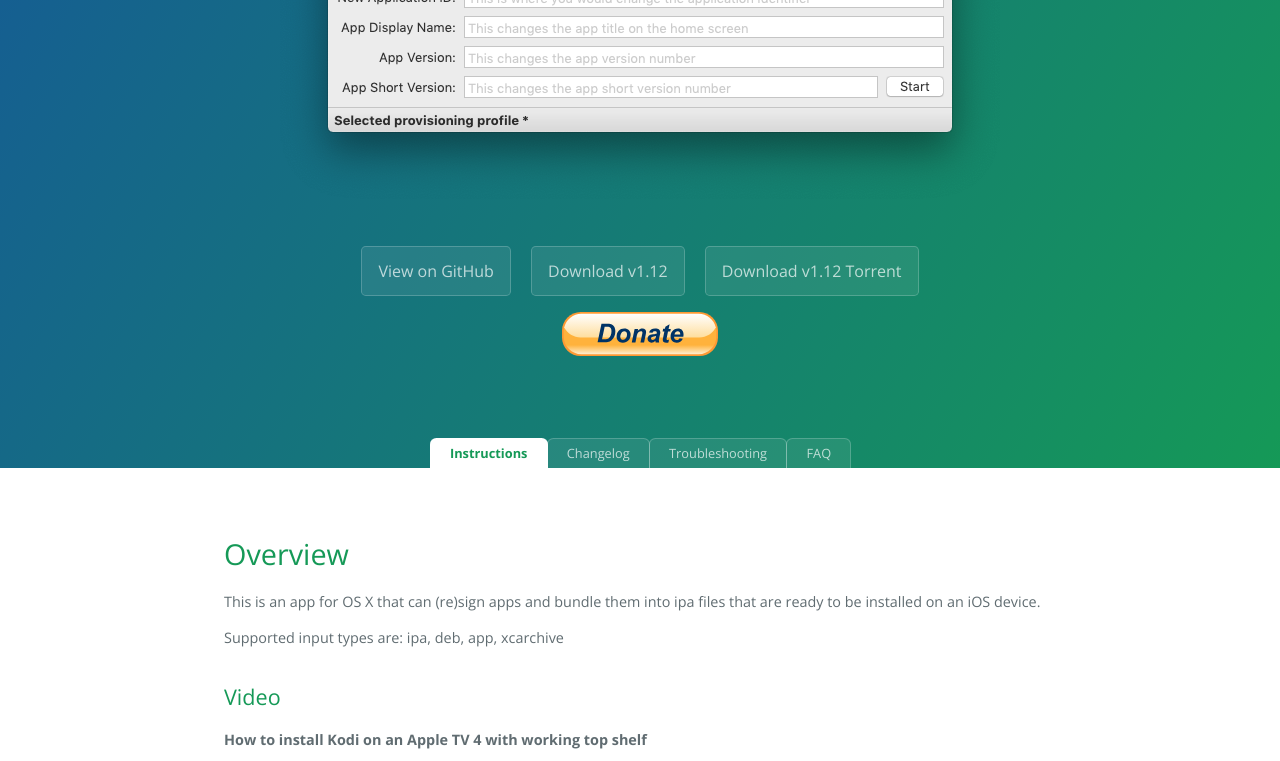
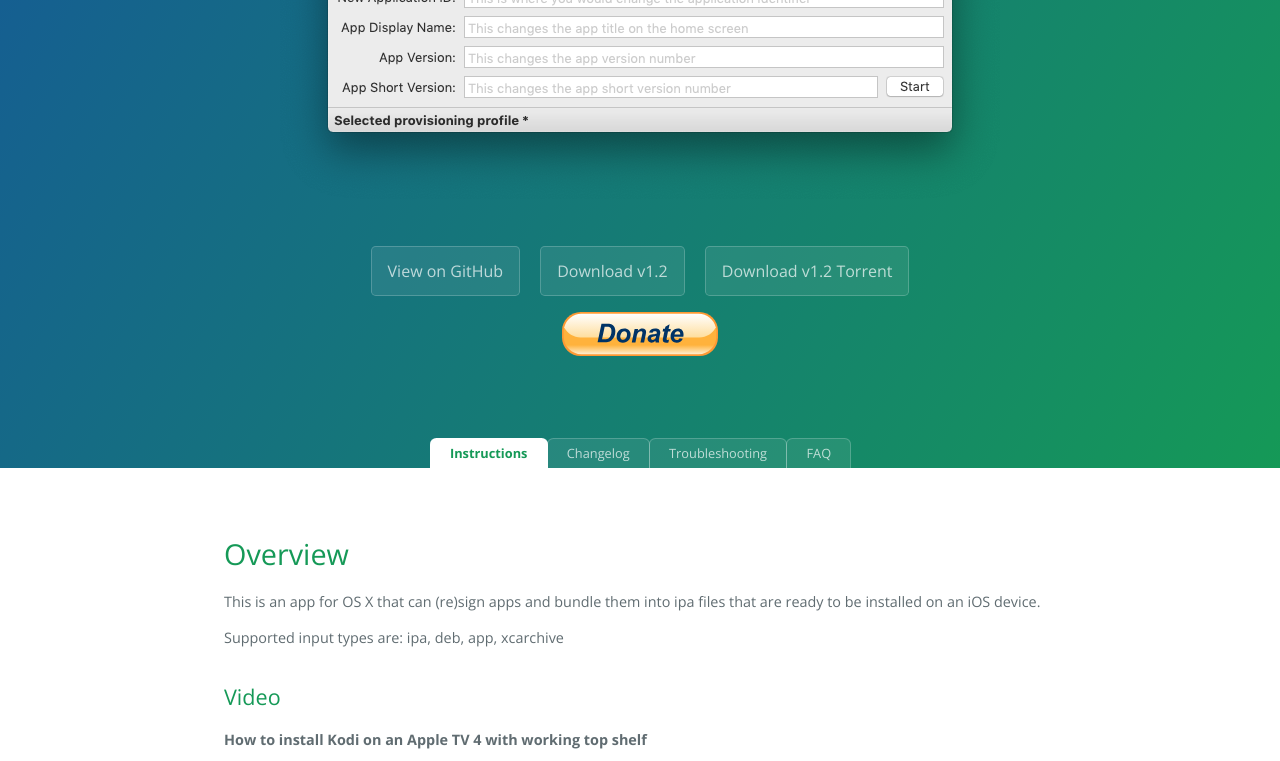
Before and after one commit to DanTheMan827/dantheman827.github.io, a Jekyll site: the page built from pages/ios-app-signer/1_ios-app-signer.md, in a window 1280 px wide and 900 px high, scrolled down 370 px, cut to the strip 0-761 px from the top of the window. Built offline with Jekyll 4.4.1, drawn with Linux system fonts in a browser that asks for light colours; nearby versions of some CDN libraries.

Commit message:
Update ios-app-signer.yml

```diff
--- a/_data/ios-app-signer.yml
+++ b/_data/ios-app-signer.yml
@@ -2,9 +2,9 @@
 description: This is an app for OS X that can (re)sign apps and bundle them into ipa files that are ready to be installed on an iOS device.
 screenshot: /images/ios-app-signer/screenshots/screenshot.png
 github-link: https://github.com/DanTheMan827/ios-app-signer
-download-link: https://github.com/DanTheMan827/ios-app-signer/releases/download/1.12/iOS.App.Signer.app.zip
-torrent-link: https://github.com/DanTheMan827/ios-app-signer/releases/download/1.12/iOS.App.Signer.v1.12.torrent
+download-link: https://github.com/DanTheMan827/ios-app-signer/releases/download/1.2/iOS.App.Signer.app.zip
+torrent-link: https://github.com/DanTheMan827/ios-app-signer/releases/download/1.2/iOS.App.Signer.v1.2.torrent
 extra-links: [
   #[Shell Script, "https://raw.githubusercontent.com/DanTheMan827/ios-app-signer/shell_script/app-sign.sh"]
 ]
-version: "v1.12"
+version: "v1.2"
```
